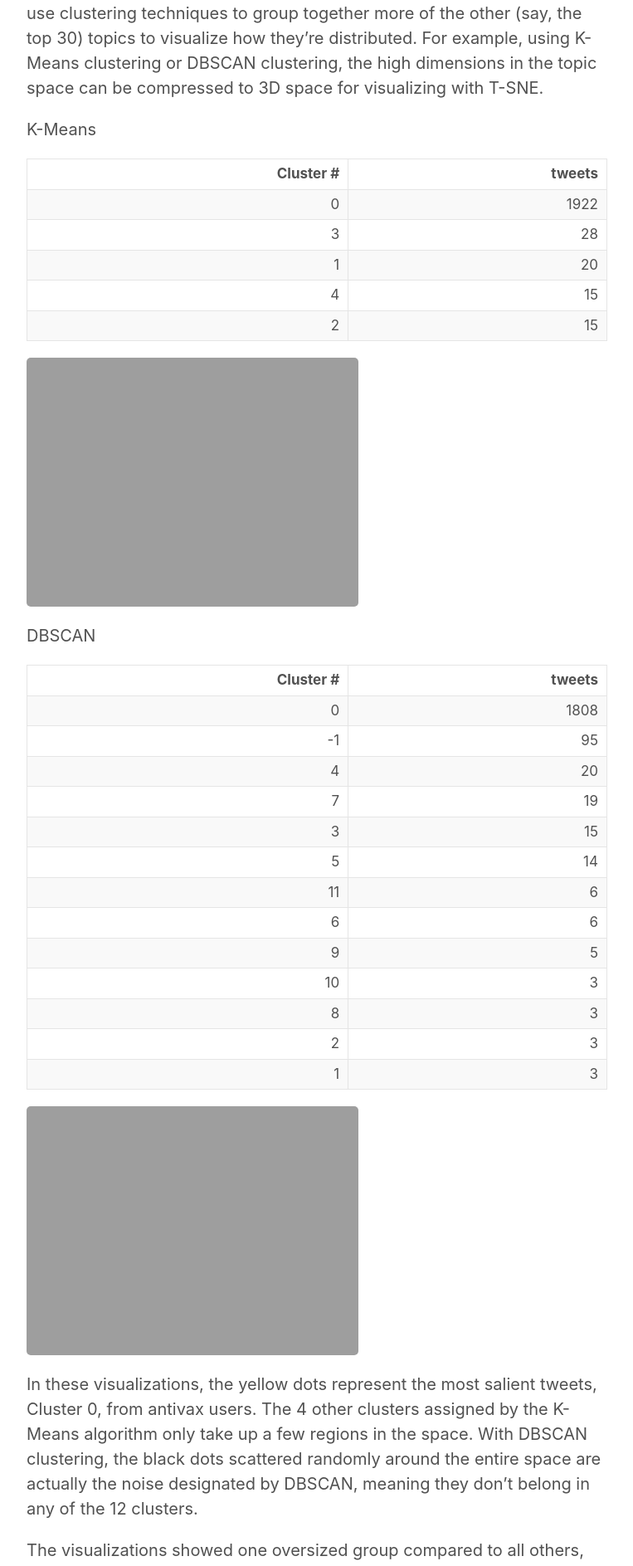
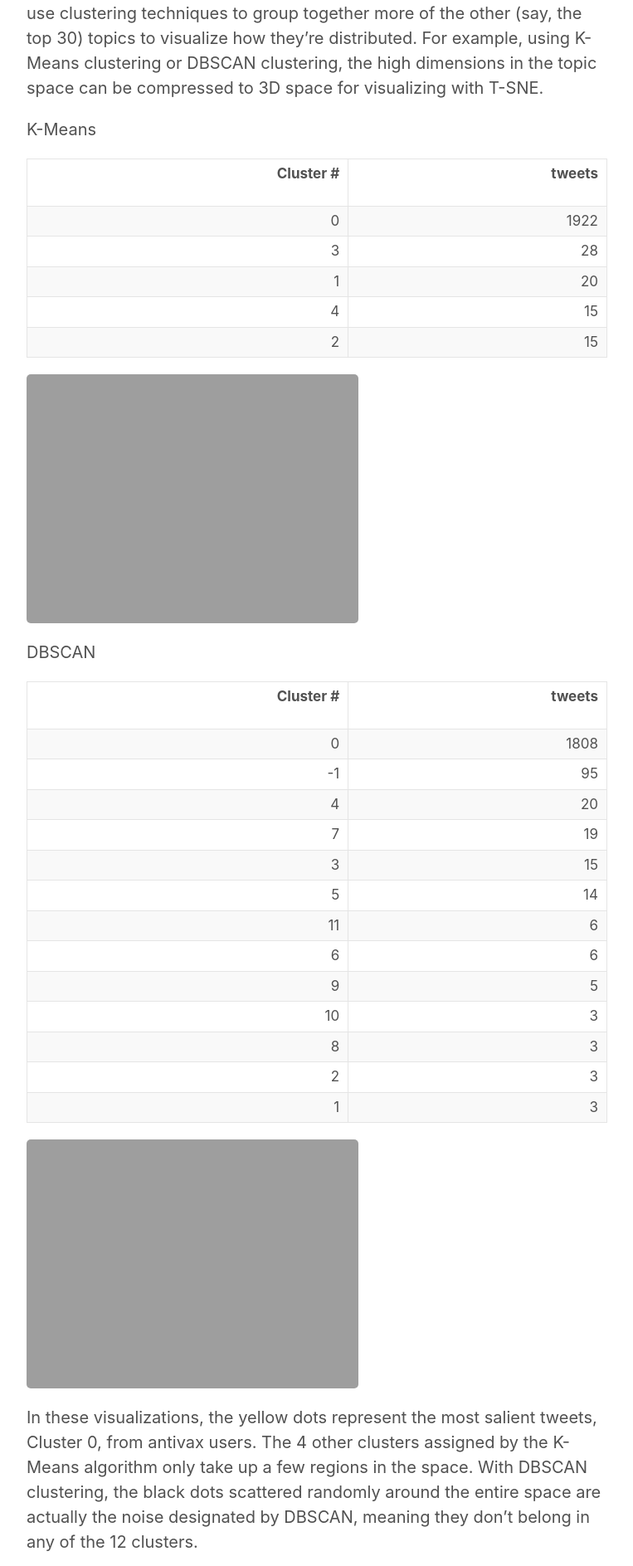
Before and after one commit to wkaya/wkaya.github.io, a Jekyll site: the page built from _posts/2019-05-24-Vaxx_Tweets.md, in a window 1280 px wide. Shown: the part 3518-5405 px from the top of the page at 83% size, without its empty margins (258-1021 px from the left). Built offline with Jekyll 4.4.1, drawn with Linux system fonts in a browser that asks for light colours.

Commit message:
Update 2019-05-24-Vaxx_Tweets.md

```diff
--- a/_posts/2019-05-24-Vaxx_Tweets.md
+++ b/_posts/2019-05-24-Vaxx_Tweets.md
@@ -34,7 +34,7 @@ Although only the top 5 topics were shown in the above cases, we can use cluster
 
 K-Means
 
-| Cluster # | tweets |
+| Cluster # <img width=1/> | tweets <img width=1/> |
 | ---:|---:|
 | 0 | 1922 |
 | 3 | 28 |
@@ -46,7 +46,7 @@ K-Means
 
 DBSCAN
 
-| Cluster # | tweets |
+| Cluster # <img width=1/> | tweets <img width=1/> |
 | ---:|---:|
 | 0 | 1808 |
 | -1 | 95 |
```
